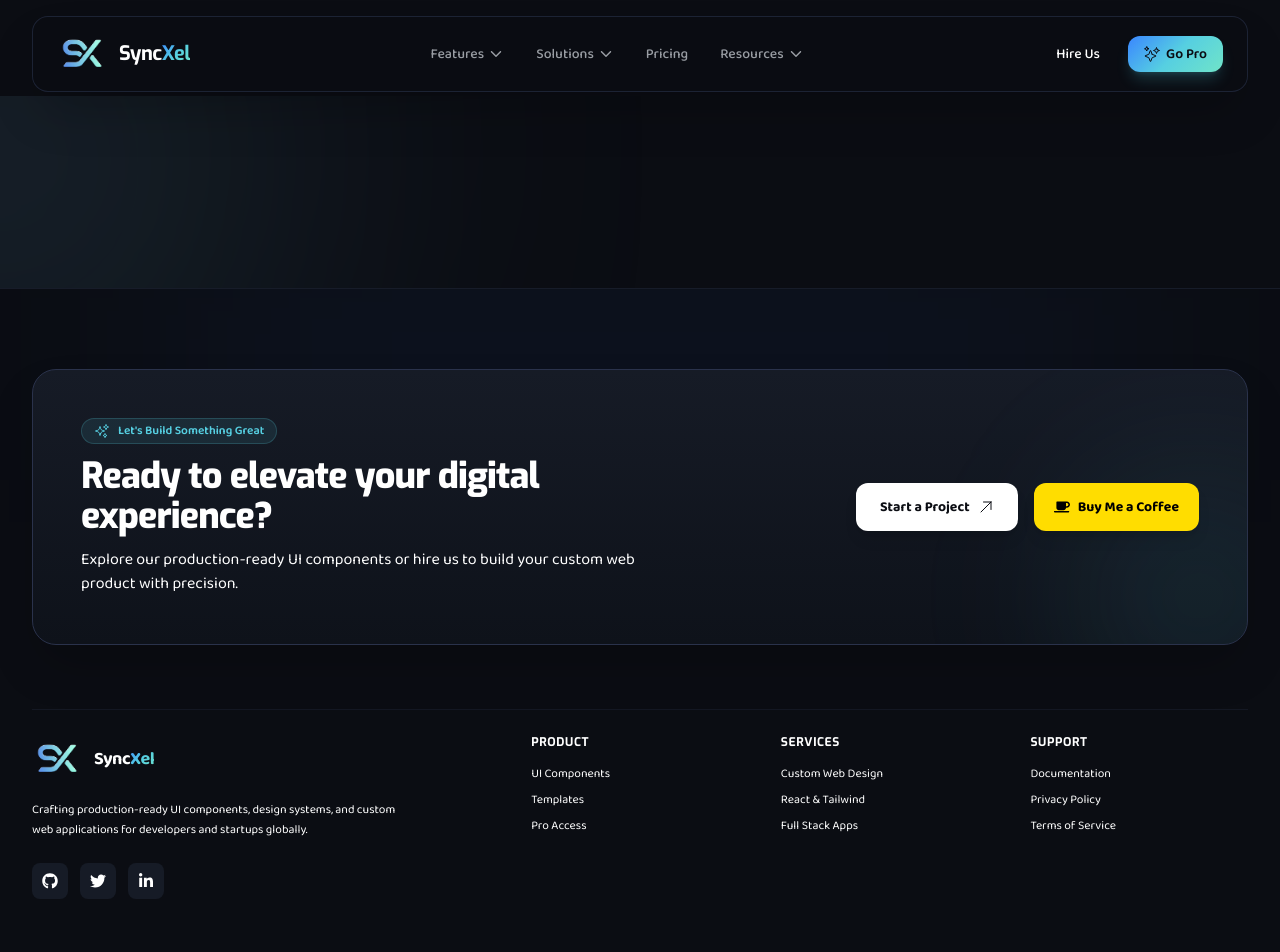
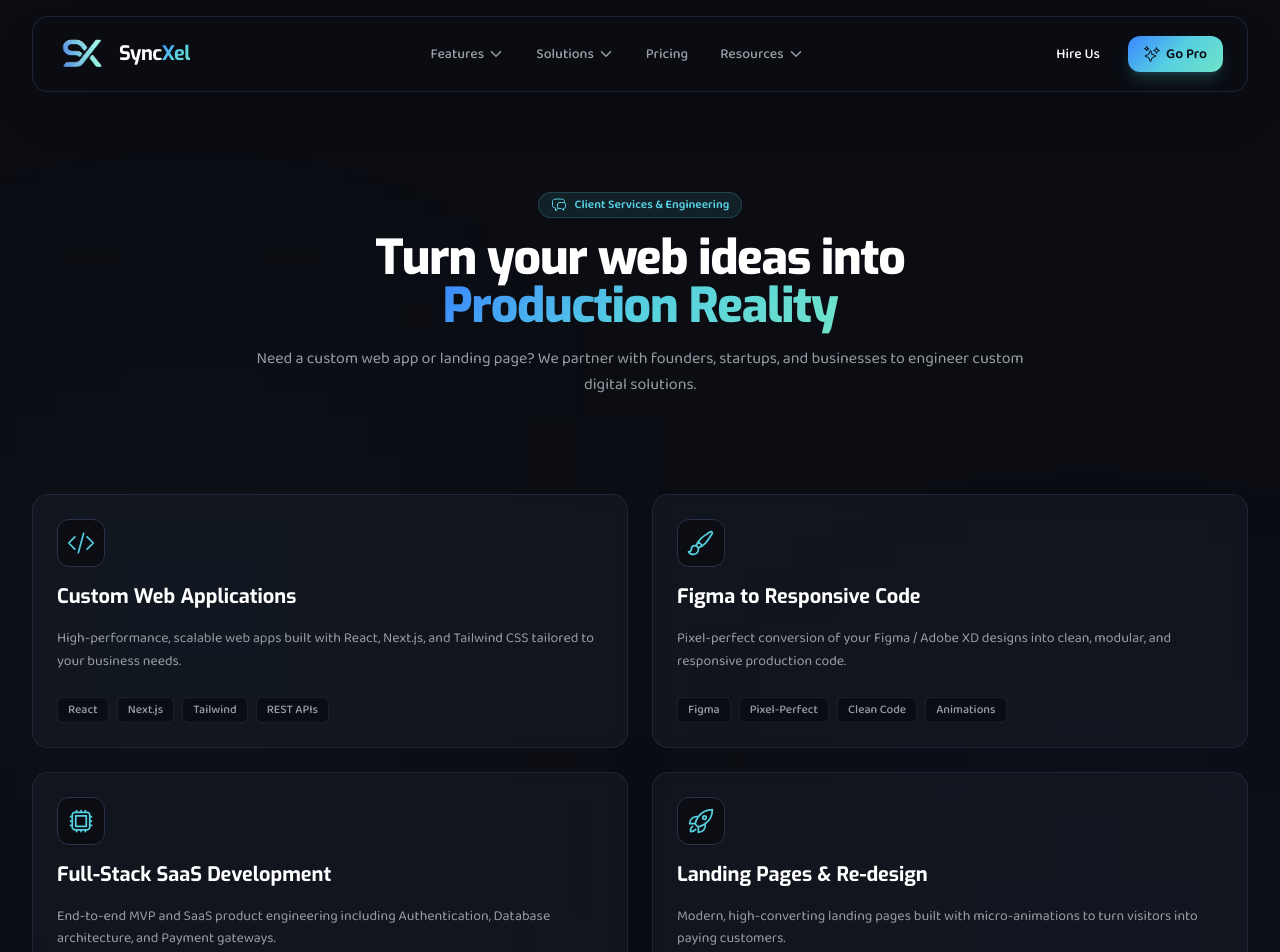
Before and after one commit to lakshan-beast/SyncXel, a React (Vite) app: page / in a window 1280 px wide. Shown: the top 952 px of the page. Built offline with nearby package versions, Linux system fonts and the light colour scheme.

Commit message:
Refactor Services component: improve layout, fix typos, and enhance readability

```diff
--- a/src/components/Services.jsx
+++ b/src/components/Services.jsx
@@ -1,3 +1,141 @@
+// import React, { useState } from "react";
+// import {
+//   HiOutlineCodeBracket,
+//   HiOutlinePaintBrush,
+//   HiOutlineCpuChip,
+//   HiOutlineRocketLaunch,
+//   HiOutlineCheckCircle,
+//   HiOutlineChatBubbleLeftRight,
+//   HiOutlinePaperAirplane,
+// } from "react-icons/hi2";
+
+// export default function Services() {
+//   const [selcetedBudget, setSelectedBudget] = useState("$500 - $1000");
+//   const [submitted, setSubmitted] = useState(false);
+
+//   const services = [
+//     {
+//       icon: <HiOutlineCodeBracket className="w-7 h-7 text-syncxel-cyan" />,
+//       title: "Custom Web Applications",
+//       description:
+//         "High-performance, scalable web apps built with React, Next.js, and Tailwind CSS tailored to your business needs.",
+//       tags: ["React", "Next.js", "Tailwind", "REST APIs"],
+//     },
+//     {
+//       icon: <HiOutlinePaintBrush className="w-7 h-7 text-syncxel-cyan" />,
+//       title: "Figma to Responsive Code",
+//       description:
+//         "Pixel-perfect conversion of your Figma / Adobe XD designs into clean, modular, and responsive production code.",
+//       tags: ["Figma", "Pixel-Perfect", "Clean Code", "Animations"],
+//     },
+//     {
+//       icon: <HiOutlineCpuChip className="w-7 h-7 text-syncxel-cyan" />,
+//       title: "Full-Stack SaaS Development",
+//       description:
+//         "End-to-end MVP and SaaS product engineering including Authentication, Database architecture, and Payment gateways.",
+//       tags: ["Node.js", "Supabase", "Stripe", "Auth"],
+//     },
+//     {
+//       icon: <HiOutlineRocketLaunch className="w-7 h-7 text-syncxel-cyan" />,
+//       title: "Landing Pages & Re-design",
+//       description:
+//         "Modern, high-converting landing pages built with micro-animations to turn visitors into paying customers.",
+//       tags: ["High Conversion", "SEO Optimized", "Fast Load"],
+//     },
+//   ];
+
+//   const steps = [
+//     {
+//       number: "01",
+//       title: "Discovery & Strategy",
+//       desc: "We discuss your project requirements, target audience, and business goals in detail.",
+//     },
+//     {
+//       number: "02",
+//       title: "Design & Architecture",
+//       desc: "We plan the UX workflow, UI layouts, and tech stack to ensure smooth scalability.",
+//     },
+//     {
+//       number: "03",
+//       title: "Agile Development",
+//       desc: "We write clean, modular code with regular progress updates and interactive demos.",
+//     },
+//     {
+//       number: "04",
+//       title: "Testing & Launch",
+//       desc: "Rigorous performance optimization, cross-browser testing, and deployment to production.",
+//     },
+//   ];
+
+//   const handleSubmit = (e) => {
+//     e.preventDefault();
+//     setSubmitted(true);
+//     setTimeout(() => setSubmitted(false), 5000);
+//   };
+
+//   return (
+//     <section id="hire" className="relative py-24 px-4 sm:px-8 overflow-hidden">
+//       {/* backgroun glow */}
+//       <div className="absolute top-1/2 left-0 -translate-1/2 w-96 h-96 bg-syncxel-cyan/5 blur-[140px] pointer-events-none">
+//         <div className="absolute bottom-0 right-0 w-96 h-96 bg-syncxel-blue/5 blur-[140px] pointer-events-none">
+//           <div className="max-w-7xl mx-auto space-y-24">
+//             {/* section header */}
+//             <div className="text-center space-y-4 max-w-3xl mx-auto">
+//               <div className="inline-flex items-center space-x-2 px-3 py-1 rounded-full bg-syncxel-cyan/10 border border-syncxel-cyan/20 text-syncxel-cyan text-xs font-semibold">
+//                 <HiOutlineChatBubbleLeftRight className="w-4 h-4" />
+//                 <span>Client Services & Engineering</span>
+//               </div>
+
+//               <h2 className="text-3xl sm:text-5xl font-extrabold text-white font-exo tracking-tight">
+//                 Turn your web ideas into
+//                 <span className="text-transparent bg-clip-text bg-syncxel-gradient">
+//                   Production Reality
+//                 </span>
+//               </h2>
+
+//               <p className="text-syncxel-text-muted text-sm sm:text-base leading-relaxed">
+//                 Need a custom web app or landing page? We partner with founders,
+//                 startups, and businesses to engineer custom digital solutions.
+//               </p>
+//             </div>
+
+//             {/* services card */}
+//             <div className="grid grid-cols-2 md:grid-cols-2 gap-6">
+//               {services.map((item, index) => (
+//                 <div
+//                   className="group relative p-6 rounded-2xl bg-syncxel-card/60 border border-syncxel-border/60 hover:border-syncxel-cyan/40 transition-all duration-300 backdrop-blur-sm flex flex-col justify-between"
+//                   key={index}>
+//                   <div className="space-y-4">
+//                     <div className="w-12 h-12 rounded-xl bg-syncxel-dark border border-syncxel-border flex items-center justify-center group-hover:scale-110 transition-transform duration-300">
+//                       {item.icon}
+//                     </div>
+//                     <h3 className="text-xl font-bold text-white font-heading">
+//                       {item.title}
+//                     </h3>
+//                     <p className="text-syncxel-text-muted text-sm leading-relaxed">
+//                       {item.description}
+//                     </p>
+//                   </div>
+
+//                   <div className="flex flex-wrap gap-2 pt-6">
+//                     {item.tags.map((tag, tIndx) => (
+//                       <span
+//                         key={tIndx}
+//                         className="px-2.5 py-1 rounded-md bg-syncxel-dark/80 border border-syncxel-border/50 text-xs font-medium text-syncxel-text-muted">
+//                         {tag}
+//                       </span>
+//                     ))}
+//                   </div>
+//                 </div>
+//               ))}
+//             </div>
+//           </div>
+//         </div>
+//       </div>
+//     </section>
+//   );
+// }
+
 import React, { useState } from "react";
 import {
   HiOutlineCodeBracket,
@@ -10,7 +148,7 @@ import {
 } from "react-icons/hi2";
 
 export default function Services() {
-  const [selcetedBudget, setSelectedBudget] = useState("$500 - $1000");
+  const [selectedBudget, setSelectedBudget] = useState("$500 - $1000");
   const [submitted, setSubmitted] = useState(false);
 
   const services = [
@@ -75,10 +213,11 @@ export default function Services() {
 
   return (
     <section id="hire" className="relative py-24 px-4 sm:px-8 overflow-hidden">
-      {/* backgroun glow */}
-      <div className="absolute top-1/2 left-0 -translate-1/2 w-96 h-96 bg-syncxel-cyan/5 blur-[140px] pointer-events-none">
-        <div className="absolute bottom-0 right-0 w-96 h-96 bg-syncxel-blue/5 blur-[140px] pointer-events-none">
-          <div className="max-w-7xl mx-auto space-y-24">
+      {/* background glow */}
+      <div className="absolute top-1/2 left-0 -translate-y-1/2 w-96 h-96 bg-syncxel-cyan/5 blur-[140px] pointer-events-none" />
+      <div className="absolute bottom-0 right-0 w-96 h-96 bg-syncxel-blue/5 blur-[140px] pointer-events-none" />
+
+      <div className="max-w-7xl mx-auto space-y-24 relative z-10">
         {/* section header */}
         <div className="text-center space-y-4 max-w-3xl mx-auto">
           <div className="inline-flex items-center space-x-2 px-3 py-1 rounded-full bg-syncxel-cyan/10 border border-syncxel-cyan/20 text-syncxel-cyan text-xs font-semibold">
@@ -87,21 +226,47 @@ export default function Services() {
           </div>
 
           <h2 className="text-3xl sm:text-5xl font-extrabold text-white font-exo tracking-tight">
-                Turn your web idesa into
+            Turn your web ideas into{" "}
             <span className="text-transparent bg-clip-text bg-syncxel-gradient">
               Production Reality
             </span>
           </h2>
 
-              <p className="text-syncxel-text-muted text-sm sm:text-base leading-realxed">
+          <p className="text-syncxel-text-muted text-sm sm:text-base leading-relaxed">
             Need a custom web app or landing page? We partner with founders,
             startups, and businesses to engineer custom digital solutions.
           </p>
         </div>
 
-            {/* services card */}
+        {/* services grid */}
+        <div className="grid grid-cols-1 md:grid-cols-2 gap-6">
+          {services.map((item, index) => (
+            <div
+              className="group relative p-6 rounded-2xl bg-syncxel-card/60 border border-syncxel-border/60 hover:border-syncxel-cyan/40 transition-all duration-300 backdrop-blur-sm flex flex-col justify-between"
+              key={index}>
+              <div className="space-y-4">
+                <div className="w-12 h-12 rounded-xl bg-syncxel-dark border border-syncxel-border flex items-center justify-center group-hover:scale-110 transition-transform duration-300">
+                  {item.icon}
+                </div>
+                <h3 className="text-xl font-bold text-white font-heading">
+                  {item.title}
+                </h3>
+                <p className="text-syncxel-text-muted text-sm leading-relaxed">
+                  {item.description}
+                </p>
+              </div>
 
+              <div className="flex flex-wrap gap-2 pt-6">
+                {item.tags.map((tag, tIndx) => (
+                  <span
+                    key={tIndx}
+                    className="px-2.5 py-1 rounded-md bg-syncxel-dark/80 border border-syncxel-border/50 text-xs font-medium text-syncxel-text-muted">
+                    {tag}
+                  </span>
+                ))}
               </div>
+            </div>
+          ))}
         </div>
       </div>
     </section>
```
Lines whose indentation alone changed are shown as unchanged.
